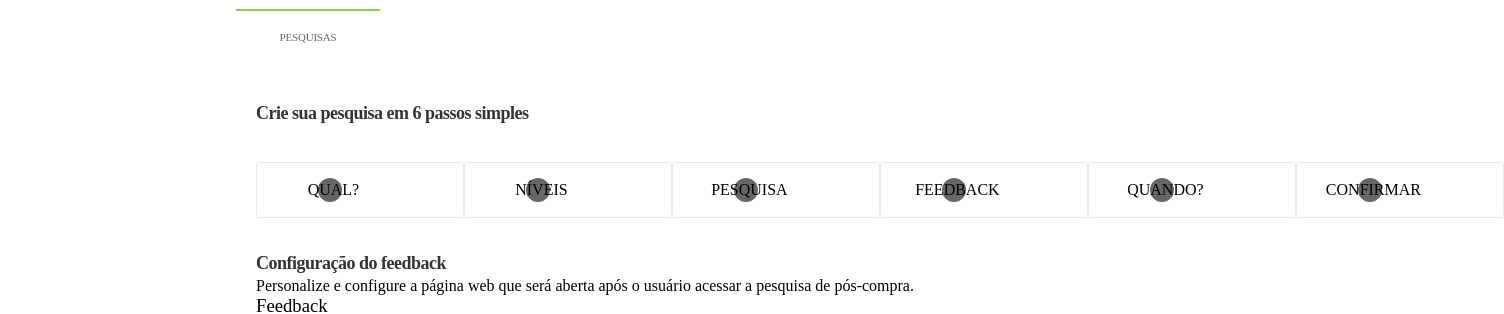
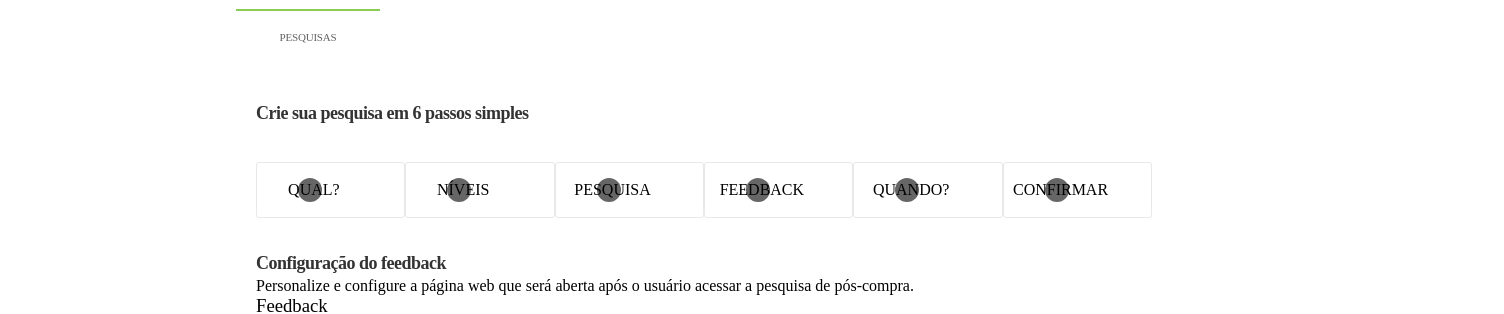
Before and after one commit to erickhs321/desafio-css-grid, a website: page src/app/index.html in a window 1280 px wide. Shown: the part 92-406 px from the top of the page, 1504 px wide, since content can reach past the window. Drawn offline with Linux system fonts and the light colour scheme; files that its build step writes are made by us from their sources; files whose address does not match are found by name.

Commit message:
changes made in size of steps container

```diff
--- a/src/app/css/main.css
+++ b/src/app/css/main.css
@@ -93,14 +93,12 @@
   text-align: center;
   display: grid;
   align-items: center;
-
 }
 
 #search-page-conf nav ul li a{
   text-decoration: none;
   font-size: 11px;
   letter-spacing: -0.2px;
-
   color: #636363;
 }
 
@@ -116,7 +114,7 @@
 #search-page-conf #steps-container {
   margin: 35px auto;
   display: grid;
-  grid-template-columns:  208px 208px 208px 208px 208px 208px;
+  grid-template-columns:repeat(6, auto)
 }
 
 #search-page-conf #steps-container .steps-item{
```
